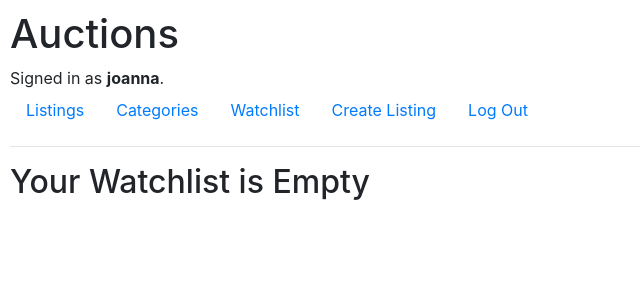
After one commit to JoannaMoussa/commerce, a Django app: page /watchlist in a window 1280 px wide. The commit adds this page. Shown: the top 300 px of the page, without its empty margins (0-640 px from the left). Run offline with Django 3.2, Linux system fonts and the light colour scheme; a user stored in the database is signed in; data comes from the database, SQL or seed files in the repository; both versions use the stored data as it was after the commit; some libraries are stand-ins or nearby versions.

Commit message:
Add watchlist and categories pages

```diff
--- a/auctions/static/auctions/styles.css
+++ b/auctions/static/auctions/styles.css
@@ -1,3 +1,29 @@
 body {
     padding: 10px;
 }
+
+/* image in the card */
+.card-img-top{
+    object-fit: cover;
+    height: 300px;
+}
+
+/* image in the card */
+.closed_listing_img{
+    opacity: 50%;
+}
+
+/* image in the listing page */
+.img_container{
+    display: flex;
+    align-items: center;
+    width: 30%;
+    min-height: 250px;
+}
+
+/* image in the listing page */
+.img{
+    object-fit: contain;
+    width: 100%;
+    max-height: 350px;
+}
--- a/auctions/templates/auctions/closed_listing_page.html
+++ b/auctions/templates/auctions/closed_listing_page.html
@@ -2,7 +2,9 @@
 
 {% block body %}
     <h2>Listing: {{ current_listing.title }} - Closed</h2>
-    <img src="{{ current_listing.image_url }}" alt="{{ current_listing.title }}">
+    <div class="img_container">
+        <img src="{{ current_listing.image_url }}" alt="{{ current_listing.title }}" class="img">
+    </div>
     <div>{{ current_listing.description }}</div>
     <div>Category: {{ current_listing.category }}</div>
     <div>Listed by: {{ current_listing.creator_id }}</div>
@@ -21,7 +23,6 @@
         {% endif %}
     {% endif %}
     <div class="mt-3 mx-5" style="max-width:750px;">
-        <div>Comments</div>
         {% for listing_comment in listing_comments %}
             <div class="card mt-2">
                 <div class="card-body">
--- a/auctions/templates/auctions/index.html
+++ b/auctions/templates/auctions/index.html
@@ -5,7 +5,7 @@
     <div class="d-flex flex-wrap justify-content-start">
         {% for active_listing in active_listings %}
         <div class="card mb-4 ml-4" style="width: 18rem;">
-            <img class="card-img-top" src="{{active_listing.image_url}}" alt="Card image cap">
+            <img class="card-img-top" src="{{active_listing.image_url}}" alt="{{active_listing.title}}">
             <div class="d-flex flex-column justify-content-between card-body">
                 <div class="mb-3">
                     <h5 class="card-title">{{active_listing.title}}</h5>
@@ -26,7 +26,7 @@
     <div class="d-flex flex-wrap justify-content-start">
         {% for closed_listing in closed_listings %}
         <div class="card mb-4 ml-4" style="width: 18rem;">
-            <img class="card-img-top" src="{{closed_listing.image_url}}" alt="Card image cap">
+            <img class="card-img-top closed_listing_img" src="{{closed_listing.image_url}}" alt="{{closed_listing.title}}">
             <div class="d-flex flex-column justify-content-between card-body">
                 <div class="mb-3">
                     <h5 class="card-title text-muted">{{closed_listing.title}}</h5>
--- a/auctions/templates/auctions/layout.html
+++ b/auctions/templates/auctions/layout.html
@@ -19,9 +19,15 @@
         </div>
         <ul class="nav">
             <li class="nav-item">
-                <a class="nav-link" href="{% url 'auctions:index' %}">Active Listings</a>
+                <a class="nav-link" href="{% url 'auctions:index' %}">Listings</a>
+            </li>
+            <li class="nav-item">
+                <a class="nav-link" href="{% url 'auctions:categories' %}">Categories</a>
             </li>
             {% if user.is_authenticated %}
+                <li class="nav-item">
+                    <a class="nav-link" href="{% url 'auctions:watchlist' %}">Watchlist</a>
+                </li>
                 <li class="nav-item">
                     <a class="nav-link" href="{% url 'auctions:create_listing' %}">Create Listing</a>
                 </li>
--- /dev/null
+++ b/auctions/templates/auctions/watchlist.html
@@ -0,0 +1,46 @@
+{% extends "auctions/layout.html" %}
+
+{% block body %}
+        {% if not watchlist_listings %}
+            <h2>Your Watchlist is Empty</h2>
+        {% else %}
+            <h2>Your Watchlist</h2>
+            <div class="d-flex flex-wrap">
+                {% for watchlist_listing in watchlist_listings %}
+                    {% if watchlist_listing.is_closed %}
+                        <div class="card mb-4 ml-4" style="width: 18rem;">
+                            <img class="card-img-top closed_listing_img" src="{{watchlist_listing.image_url}}" alt="{{watchlist_listing.title}}">
+                            <div class="d-flex flex-column justify-content-between card-body">
+                                <div class="mb-3">
+                                    <h5 class="card-title text-muted">{{watchlist_listing.title}}</h5>
+                                    {% if watchlist_listing.no_bids %}
+                                        <h6 class="card-subtitle mb-2 text-muted">{{watchlist_listing.initial_bid}}$ - Initial Bid</h6>
+                                    {% else %}
+                                        <h6 class="card-subtitle mb-2 text-muted">{{watchlist_listing.max_bid}}$ - Highest Bid</h6>
+                                    {% endif %}
+                                    <p class="card-text text-muted">{{watchlist_listing.description}}</p>
+                                </div>
+                                <a href="{% url 'auctions:listing_page' watchlist_listing.id %}" class="btn btn-secondary" style="width: fit-content;">Details</a>
+                            </div>
+                        </div>
+                    {% else %}
+                        <div class="card mb-4 ml-4" style="width: 18rem;">
+                            <img class="card-img-top" src="{{watchlist_listing.image_url}}" alt="{{watchlist_listing.title}}">
+                            <div class="d-flex flex-column justify-content-between card-body">
+                                <div class="mb-3">
+                                    <h5 class="card-title">{{watchlist_listing.title}}</h5>
+                                    {% if watchlist_listing.no_bids %}
+                                        <h6 class="card-subtitle mb-2 text-muted">{{watchlist_listing.initial_bid}}$ - Initial Bid</h6>
+                                    {% else %}
+                                        <h6 class="card-subtitle mb-2">{{watchlist_listing.max_bid}}$ - Highest Bid</h6>
+                                    {% endif %}
+                                    <p class="card-text">{{watchlist_listing.description}}</p>
+                                </div>
+                                <a href="{% url 'auctions:listing_page' watchlist_listing.id %}" class="btn btn-primary" style="width: fit-content;">Details</a>
+                            </div>
+                        </div>
+                    {% endif %}
+                {% endfor %}
+            </div>
+        {% endif %}
+{% endblock %}
--- a/auctions/urls.py
+++ b/auctions/urls.py
@@ -15,5 +15,8 @@ urlpatterns = [
     path("addBid", views.add_bid, name="add_bid"),
     path("listing/<int:listing_id>/bidsDetails", views.bids_details, name="bids_details"),
     path("listing/<int:listing_id>/closeAuction", views.close_auction, name="close_auction"),
-    path("listing/<int:listing_id>/addComment", views.add_comment, name="add_comment")
+    path("listing/<int:listing_id>/addComment", views.add_comment, name="add_comment"),
+    path("watchlist", views.watchlist, name="watchlist"),
+    path("categories", views.categories, name="categories"),
+    path("category/<str:category_name>", views.listings_by_category, name="listings_by_category")
 ]
--- a/auctions/views.py
+++ b/auctions/views.py
@@ -285,3 +285,49 @@ def add_comment(request, listing_id):
         return HttpResponseRedirect(reverse("auctions:listing_page", kwargs={'listing_id': listing_id}))
     else: # GET
         return HttpResponseRedirect(reverse("auctions:index"))
+
+
+@login_required(login_url='/login')
+def watchlist(request):
+    current_user = request.user
+    watchlist_listings = current_user.watchlist.all()
+    for watchlist_listing in watchlist_listings:
+        # Handling long descriptions
+        if len(watchlist_listing.description) > MAX_DESCRIPTION_LEN:
+            watchlist_listing.description = watchlist_listing.description[:MAX_DESCRIPTION_LEN-3] + "..."
+        # Decide what bid value to show for listings(the initial bid or the highest bid)
+        if watchlist_listing.biddings.exists():
+            watchlist_listing.no_bids = False
+            watchlist_listing.max_bid = watchlist_listing.biddings.all().aggregate(Max("bid_value"))["bid_value__max"]
+        else:
+            watchlist_listing.no_bids = True
+    return render(request, "auctions/watchlist.html", {
+        "watchlist_listings": watchlist_listings
+    })
+
+
+def categories(request):
+    categories = []
+    for category in CATEGORIES:
+        categories.append(category[1])
+    return render(request, "auctions/categories.html", {
+        "categories": categories
+    })
+
+
+def listings_by_category(request, category_name):
+    filtered_listings = Listing.objects.filter(category=category_name, is_closed=False)
+    for filtered_listing in filtered_listings:
+        # Handling long descriptions
+        if len(filtered_listing.description) > MAX_DESCRIPTION_LEN:
+            filtered_listing.description = filtered_listing.description[:MAX_DESCRIPTION_LEN-3] + "..."
+        # Decide what bid value to show for listings(the initial bid or the highest bid)
+        if filtered_listing.biddings.exists():
+            filtered_listing.no_bids = False
+            filtered_listing.max_bid = filtered_listing.biddings.all().aggregate(Max("bid_value"))["bid_value__max"]
+        else:
+            filtered_listing.no_bids = True
+    return render(request, "auctions/active_listings_by_category.html", {
+        "category_name": category_name,
+        "filtered_listings": filtered_listings
+    })
```
Also changed, not shown: auctions/templates/auctions/active_listings_by_category.html (added, +24 -0 lines), auctions/templates/auctions/categories.html (added, +14 -0 lines), auctions/templates/auctions/listing_page.html (+6 -4 lines), db.sqlite3.
